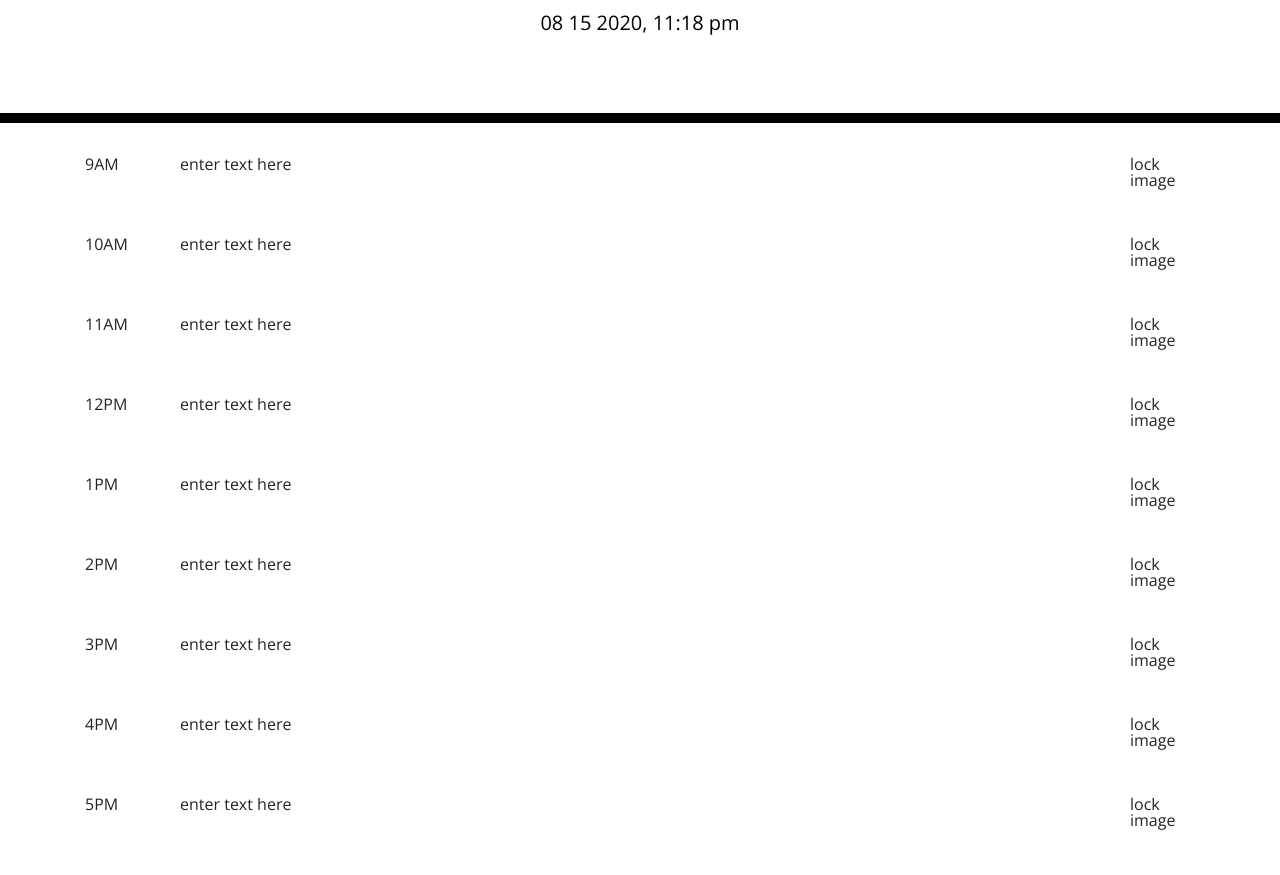
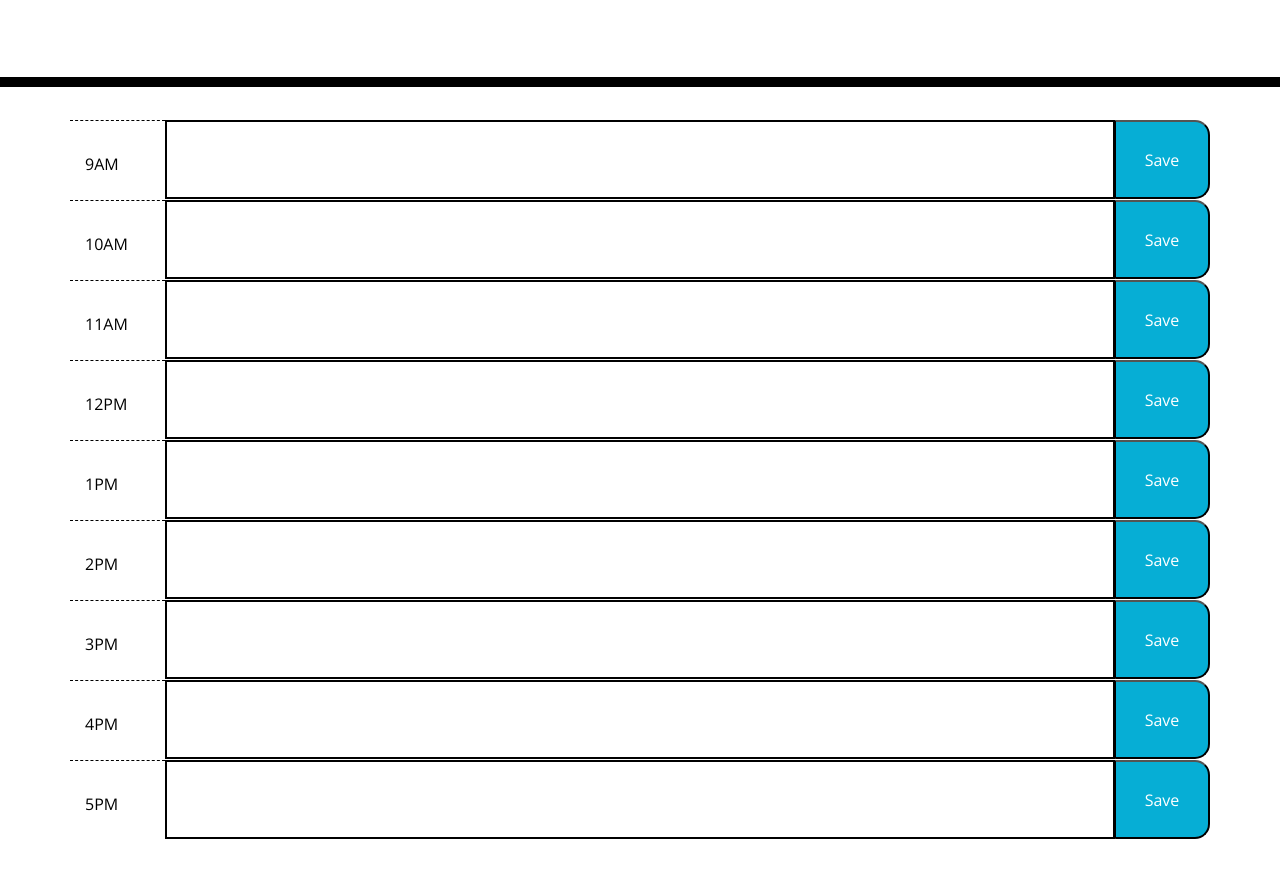
Before and after one commit to ashlinhanson/dayPlanner, a plain HTML site: page index.html in a window 1280 px wide. Shown: the part 181-1056 px from the top of the page. After the commit the page ends 1020 px from the top, so only its background shows below. Drawn offline with nearby package versions, Linux system fonts and the light colour scheme.

Commit message:
html/css styling containers and buttons, some pseudocode for jQuery

```diff
--- a/index.html
+++ b/index.html
@@ -33,49 +33,49 @@
     <div class="container">
       <!-- Timeblocks go here -->
       <div class="row">
-        <div class="col-md-1">9AM</div>
-        <div class="col-md-10">enter text here</div>
-        <div class="col-md-1">lock image</div>
+        <div class="col-md-1 hour" >9AM</div>
+        <input class="col-md-10 time-block" id="input9"></input>
+        <button type="button" class="saveBtn col-md-1">Save</button>
       </div>
       <div class="row">
-        <div class="col-md-1">10AM</div>
-        <div class="col-md-10">enter text here</div>
-        <div class="col-md-1">lock image</div>
+        <div class="col-md-1 hour">10AM</div>
+        <input class="col-md-10 time-block" id="input10"></input>
+        <button type="button" class="saveBtn col-md-1">Save</button>
       </div>
       <div class="row">
-        <div class="col-md-1">11AM</div>
-        <div class="col-md-10">enter text here</div>
-        <div class="col-md-1">lock image</div>
+        <div class="col-md-1 hour">11AM</div>
+        <input class="col-md-10 time-block" id="input11"></input>
+        <button type="button" class="saveBtn col-md-1">Save</button>
       </div>
       <div class="row">
-        <div class="col-md-1">12PM</div>
-        <div class="col-md-10">enter text here</div>
-        <div class="col-md-1">lock image</div>
+        <div class="col-md-1 hour">12PM</div>
+        <input class="col-md-10 time-block" id="input12"></input>
+        <button type="button" class="saveBtn col-md-1">Save</button>
       </div>
       <div class="row">
-        <div class="col-md-1">1PM</div>
-        <div class="col-md-10">enter text here</div>
-        <div class="col-md-1">lock image</div>
+        <div class="col-md-1 hour">1PM</div>
+        <input class="col-md-10 time-block" id="input1"></input>
+        <button type="button" class="saveBtn col-md-1">Save</button>
       </div>
       <div class="row">
-        <div class="col-md-1">2PM</div>
-        <div class="col-md-10">enter text here</div>
-        <div class="col-md-1">lock image</div>
+        <div class="col-md-1 hour">2PM</div>
+        <input class="col-md-10 time-block" id="input2"></input>
+        <button type="button" class="saveBtn col-md-1">Save</button>
       </div>
       <div class="row">
-        <div class="col-md-1">3PM</div>
-        <div class="col-md-10">enter text here</div>
-        <div class="col-md-1">lock image</div>
+        <div class="col-md-1 hour">3PM</div>
+        <input class="col-md-10 time-block" id="input3"></input>
+        <button type="button" class="saveBtn col-md-1">Save</button>
       </div>
       <div class="row">
-        <div class="col-md-1">4PM</div>
-        <div class="col-md-10">enter text here</div>
-        <div class="col-md-1">lock image</div>
+        <div class="col-md-1 hour">4PM</div>
+        <input class="col-md-10 time-block" id="input4"></input>
+        <button type="button" class="saveBtn col-md-1">Save</button>
       </div>
       <div class="row">
-        <div class="col-md-1">5PM</div>
-        <div class="col-md-10">enter text here</div>
-        <div class="col-md-1">lock image</div>
+        <div class="col-md-1 hour">5PM</div>
+        <input class="col-md-10 time-block" id="input5"></input>
+        <button type="button" class="saveBtn col-md-1">Save</button>
       </div>
     </div>
 
--- a/script.js
+++ b/script.js
@@ -2,7 +2,34 @@ $(document).ready(function () {
     //displaying the date and time at the top in the header of the page
 //the function to create the date and time for the header
 function displayDate() {
-    $("#currentDay").html(moment().format("MM DD YYYY, h:mm a"));
+    $("#currentDay").html(moment().format("LLLL"));
 } setInterval(displayDate, 1000);
-}
-)
+})
+
+
+
+
+$(".saveBtn").on("click", function(){
+
+
+})
+
+localStorage.setItem$("#input9")
+
+
+
+
+// to set local storage
+// localStorage.setItem('data', JSON.stringify(data));
+
+//to get local storage
+// var data = JSON.parse(localStorage.getItem('data));
+
+//to delete local storage
+// localStorage.removeItem('data');
+
+//need to add eventlisteners to buttons to save user input and append it to the timeblock
+//need color changes based on future or past.
+
+
++
--- a/style.css
+++ b/style.css
@@ -27,19 +27,21 @@ body {
 
   .time-block{
     text-align: center;
-    border-radius: 15px;
+    border: 2px solid black;
   }
 
   .row {
     white-space: pre-wrap;
     height: 80px;
-    border-top: 1px solid white;;
+    border-top: 1px solid white;
+
   }
 
   .hour {
     background-color: #ffffff;
     color: #000000;
     border-top: 1px dashed #000000;
+    padding-top: 3%;
   }
 
   .past {
@@ -65,7 +67,7 @@ body {
     color: white;
   }
 
-  .saveBtn i:hover {
+  .saveBtn:hover {
     font-size: 20px;
     transition: all .3s ease-in-out;
   }
```
